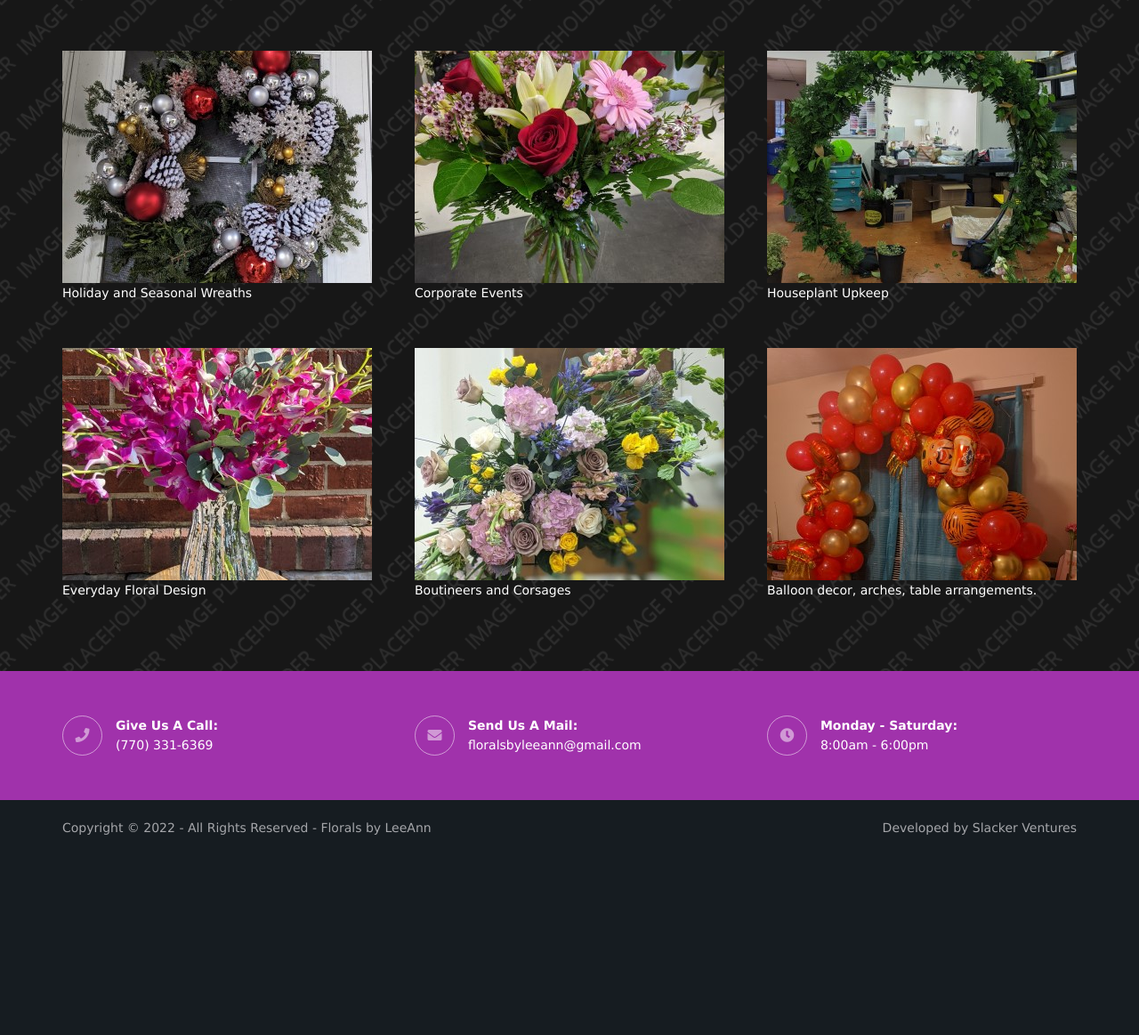
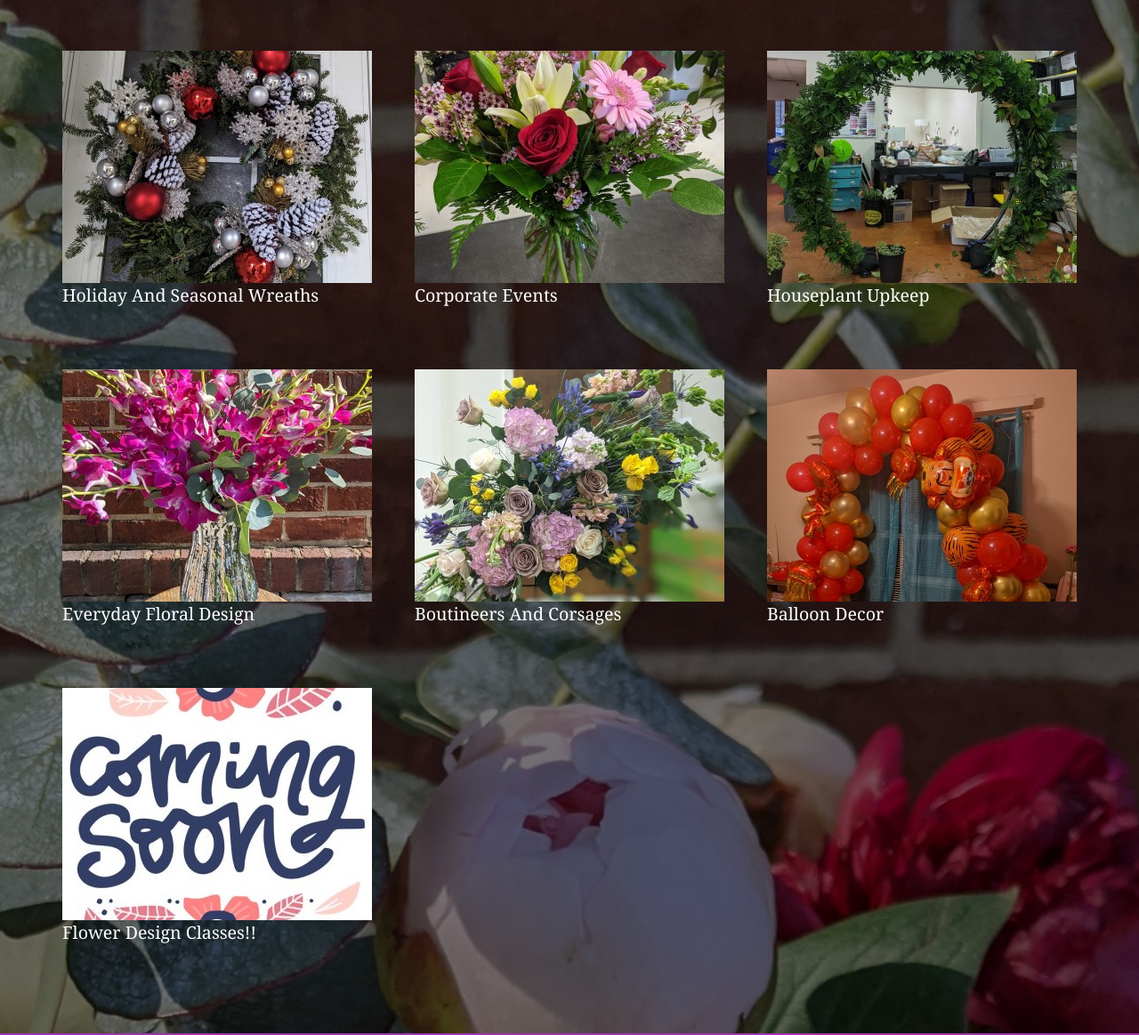
Before and after one commit to scottaculous/floralsbyleeann, a plain HTML site: page index.html in a window 1280 px wide. Shown: the part 1897-3060 px from the top of the page at 89% size. Before the commit the page ends 2859 px from the top, so only its background shows below. Drawn offline with Linux system fonts and the light colour scheme.

Commit message:
Updated services with coming soon

```diff
--- a/index.html
+++ b/index.html
@@ -147,7 +147,7 @@
 <!-- ################################################################################################ -->
 <!-- ################################################################################################ -->
 <!-- ################################################################################################ -->
-<div class="bgded overlay" style="background-image:url('images/demo/backgrounds/01.png');">
+<div class="bgded overlay" style="background-image:url('images/background-2-3007x1384.jpg');">
   <figure class="hoc container clear imgroup">
     <!-- ################################################################################################ -->
     <figcaption class="sectiontitle">
@@ -156,44 +156,51 @@
     </figcaption>
     <ul class="nospace group">
       <li class="one_third">
-        <figure><img src="images/services-wreath1-348x261.jpg" alt="Custom Design">
+        <figure><img src="images/services-wreath1-348x261.jpg" alt="">
           <figcaption>
-            <div>Holiday and Seasonal Wreaths</div>
+            <h3 class="heading">Holiday and Seasonal Wreaths</h3>
           </figcaption>
         </figure>
       </li>
       <li class="one_third">
-        <figure><img src="images/services-flowers1-348x261.jpg" alt="Custom Designs">
+        <figure><img src="images/services-flowers1-348x261.jpg" alt="">
           <figcaption>
-            <div>Corporate Events</div>
+            <h3 class="heading">Corporate Events</h3>
           </figcaption>
         </figure>
       </li>
       <li class="one_third">
         <figure><img src="images/services-arch1-348x261.jpg" alt="Houseplant Upkeep">
           <figcaption>
-            <div>Houseplant Upkeep</div>
+            <h3 class="heading">Houseplant Upkeep</h3>
           </figcaption>
         </figure>
       </li>
       <li class="one_third">
         <figure><img src="images/services-flowers3-348x261.jpg" alt="Everyday floral designs">
           <figcaption>
-            <div>Everyday Floral Design</div>
+            <h3 class="heading">Everyday Floral Design</h3>
           </figcaption>
         </figure>
       </li>
       <li class="one_third">
         <figure><img src="images/services-flowers2-348x261.jpg" alt="">
           <figcaption>
-            <div>Boutineers and Corsages</div>
+            <h3 class="heading">Boutineers and Corsages</h3>
           </figcaption>
         </figure>
       </li>
       <li class="one_third">
         <figure><img src="images/services-balloons1-348x261.jpg" alt="Balloons">
           <figcaption>
-            <div>Balloon decor, arches, table arrangements.</div>
+            <h3 class="heading">Balloon Decor</h3>
+          </figcaption>
+        </figure>
+      </li>
+      <li class="one_third">
+        <figure><img src="images/coming-soon-348x261.jpg" alt="Coming Soon!">
+          <figcaption>
+            <h3 class="heading">Flower Design Classes!!</h3>
           </figcaption>
         </figure>
       </li>
```
Also changed, not shown: images/background-2-3007x1384.jpg (added), images/background-flower-field.jpg (added), images/background-white-brick-light.jpg (added), images/coming-soon-348x261.jpg (added), images/coming-soon-348x424.jpg (added).
